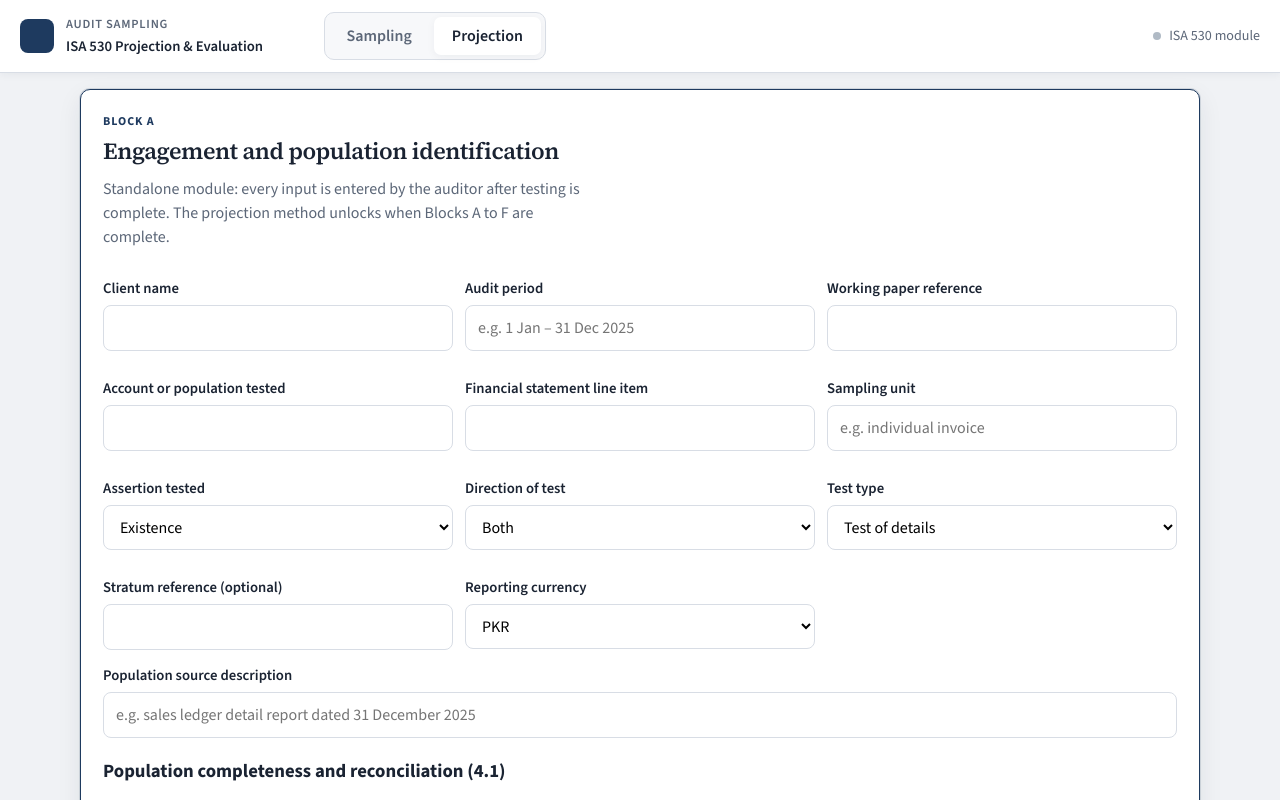
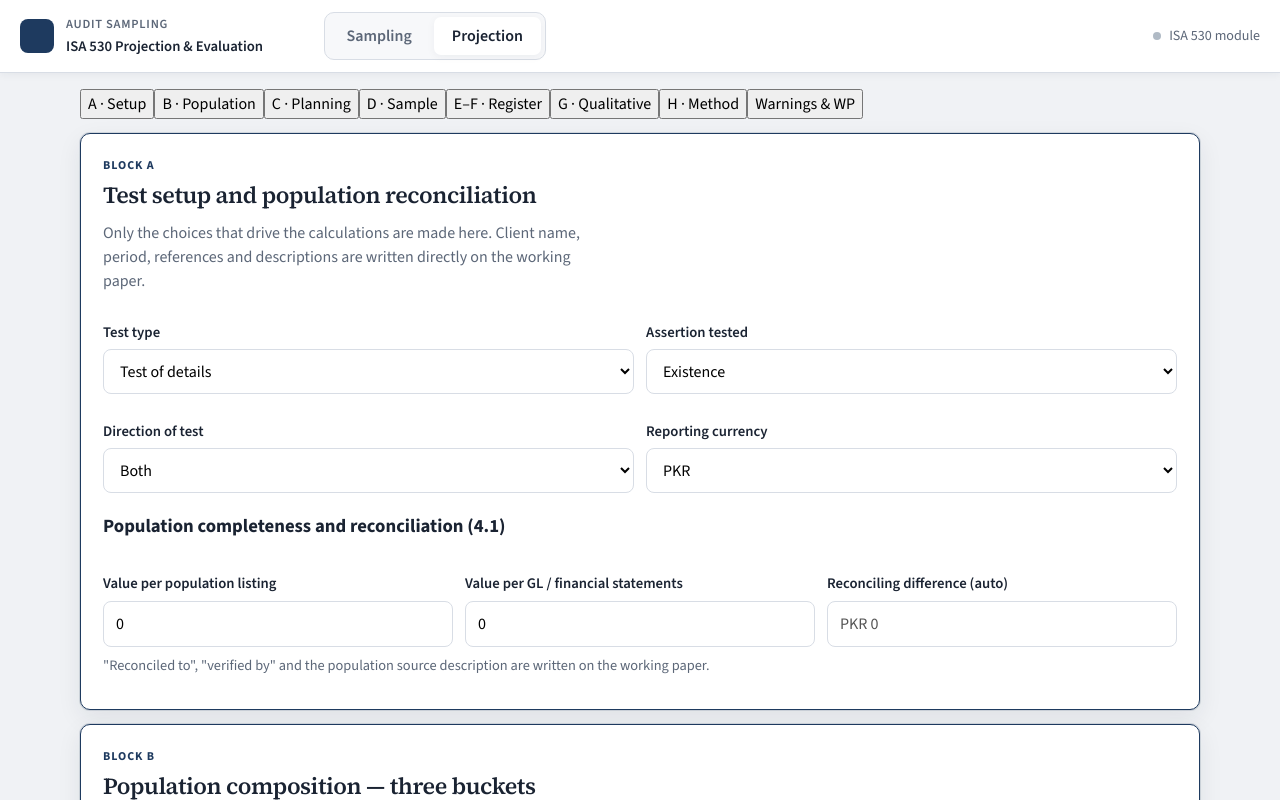
Before and after one commit to AbdulMajidtangri/SAMPLING-TOOL, a React (Vite) app: page / in a window 1280 px wide. Both pictures are taken after a click on the button "Projection". Shown: the top 800 px of the page. Built offline with nearby package versions, Linux system fonts and the light colour scheme.

Commit message:
feat: add quick navigation chips to ProjectionModule for improved user experience; refine mandatory fields validation and enhance input handling for better data integrity

```diff
--- a/src/components/ProjectionModule.tsx
+++ b/src/components/ProjectionModule.tsx
@@ -184,6 +184,18 @@ const BUCKET_LABELS: Record<RegisterBucket, string> = {
   specific: 'Specifically selected',
 }
 
+/** Quick navigation chips for the long input screen. */
+const PROJ_NAV: Array<[string, string]> = [
+  ['blockA', 'A · Setup'],
+  ['blockB', 'B · Population'],
+  ['blockC', 'C · Planning'],
+  ['blockD', 'D · Sample'],
+  ['blockE', 'E–F · Register'],
+  ['blockG', 'G · Qualitative'],
+  ['blockH', 'H · Method'],
+  ['validation', 'Warnings & WP'],
+]
+
 // ---------------------------------------------------------------------------
 // Component
 // ---------------------------------------------------------------------------
@@ -429,27 +441,11 @@ export default function ProjectionModule() {
   const hardBlocks: string[] = useMemo(() => {
     const blocks: string[] = []
 
-    // 1. Mandatory fields, Blocks A to H
+    // 1. Mandatory fields, Blocks A to H. Identification text, descriptions and
+    // narrative are written on the working paper and gate finalisation instead.
     const missing: string[] = []
-    if (!eng.clientName.trim()) missing.push('Client name')
-    if (!eng.auditPeriod.trim()) missing.push('Audit period')
-    if (!eng.wpReference.trim()) missing.push('Working paper reference')
-    if (!eng.accountTested.trim()) missing.push('Account or population tested')
-    if (!eng.fsLineItem.trim()) missing.push('Financial statement line item')
-    if (!eng.populationSource.trim()) missing.push('Population source description')
-    if (!eng.samplingUnit.trim()) missing.push('Sampling unit')
-    if (!recon.reconciledTo.trim()) missing.push('Population reconciled to')
-    if (!recon.verifiedBy.trim()) missing.push('Completeness verified by')
-    if (isDetails) {
-      if (!plan.tolerableMisstatementBasis.trim()) missing.push('Basis for tolerable misstatement')
-      if (plan.offsettingAppropriate === '') missing.push('Offsetting appropriate (yes/no)')
-      if (plan.offsettingAppropriate === 'no' && !plan.offsettingReason.trim())
-        missing.push('Offsetting reason')
-    } else {
-      if (!plan.tolerableDeviationRateBasis.trim()) missing.push('Basis for tolerable rate of deviation')
-    }
-    if (!plan.sampleSizeRationale.trim()) missing.push('Sample size rationale')
-    if (!sample.periodCovered.trim()) missing.push('Period covered by the sample')
+    if (isDetails && plan.offsettingAppropriate === '')
+      missing.push('Offsetting appropriate (yes/no)')
     if (missing.length) blocks.push(`Mandatory fields incomplete: ${missing.join(', ')}.`)
 
     // 2–3. Sample counts
@@ -554,9 +550,6 @@ export default function ProjectionModule() {
   // Blocks A–F gate for the method selector (Screen 1 rule)
   const methodSelectorLocked = useMemo(() => {
     return (
-      !eng.clientName.trim() ||
-      !eng.wpReference.trim() ||
-      !eng.accountTested.trim() ||
       comp.totalValue <= 0 ||
       comp.totalCount <= 0 ||
       residualValue < 0 ||
@@ -569,7 +562,7 @@ export default function ProjectionModule() {
       quality.noZeroValueItems.answer === '' ||
       quality.homogeneous.answer === ''
     )
-  }, [eng, comp, residualValue, residualCount, sample.itemCount, isDetails, plan, quality])
+  }, [comp, residualValue, residualCount, sample.itemCount, isDetails, plan, quality])
 
   // -------------------------------------------------------------------------
   // Soft warnings (14.2), each with a stable id so a response can be recorded
@@ -790,8 +783,25 @@ export default function ProjectionModule() {
 
   const missingNarrative: string[] = useMemo(() => {
     const gaps: string[] = []
+    if (!eng.clientName.trim()) gaps.push('Client name')
+    if (!eng.auditPeriod.trim()) gaps.push('Audit period')
+    if (!eng.wpReference.trim()) gaps.push('Working paper reference')
+    if (!eng.accountTested.trim()) gaps.push('Account or population tested')
+    if (!eng.fsLineItem.trim()) gaps.push('Financial statement line item')
+    if (!eng.samplingUnit.trim()) gaps.push('Sampling unit')
+    if (!eng.populationSource.trim()) gaps.push('Population source description')
+    if (!recon.reconciledTo.trim()) gaps.push('Population reconciled to')
+    if (!recon.verifiedBy.trim()) gaps.push('Completeness verified by')
+    if (!sample.periodCovered.trim()) gaps.push('Period covered by the sample')
     if (method !== '' && !signOff.methodSelectionReason.trim())
       gaps.push('Reason for method selection')
+    if (isDetails && !plan.tolerableMisstatementBasis.trim())
+      gaps.push('Basis for tolerable misstatement')
+    if (!isDetails && !plan.tolerableDeviationRateBasis.trim())
+      gaps.push('Basis for tolerable rate of deviation')
+    if (!plan.sampleSizeRationale.trim()) gaps.push('Sample size rationale')
+    if (isDetails && plan.offsettingAppropriate === 'no' && !plan.offsettingReason.trim())
+      gaps.push('Offsetting reason')
     if (
       (agg.sampleMisstatementCount > 0 || sampleDeviations > 0) &&
       !qual.natureAndCause.trim()
@@ -808,7 +818,7 @@ export default function ProjectionModule() {
     if (!signOff.preparedBy.trim()) gaps.push('Preparer signature')
     if (!signOff.reviewedBy.trim()) gaps.push('Reviewer signature')
     return gaps
-  }, [method, signOff, agg.sampleMisstatementCount, sampleDeviations, qual.natureAndCause, qual.escalationResponse, fraudPresent, warnings, warningResponses, hardTriggers.length])
+  }, [eng, recon.reconciledTo, recon.verifiedBy, sample.periodCovered, method, signOff, isDetails, plan.tolerableMisstatementBasis, plan.tolerableDeviationRateBasis, plan.sampleSizeRationale, plan.offsettingAppropriate, plan.offsettingReason, agg.sampleMisstatementCount, sampleDeviations, qual.natureAndCause, qual.escalationResponse, fraudPresent, warnings, warningResponses, hardTriggers.length])
 
   // -------------------------------------------------------------------------
   // Anomaly editor
@@ -1065,15 +1075,42 @@ export default function ProjectionModule() {
                   <strong>Performance materiality:</strong> {fmtNum(plan.performanceMateriality)} ·{' '}
                   <strong>Tolerable misstatement:</strong> {fmtNum(plan.tolerableMisstatement)}
                 </p>
-                <p><strong>Basis:</strong> {plan.tolerableMisstatementBasis || '—'}</p>
+                <div className="screen-only">
+                  <label>Basis for tolerable misstatement (completed by the auditor)</label>
+                  <textarea
+                    rows={2}
+                    value={plan.tolerableMisstatementBasis}
+                    disabled={signOff.finalized}
+                    onChange={(e) =>
+                      setPlan((p) => ({ ...p, tolerableMisstatementBasis: e.target.value }))
+                    }
+                  />
+                </div>
+                <p className="print-only"><strong>Basis:</strong> {plan.tolerableMisstatementBasis || '—'}</p>
                 <p>
                   <strong>Expected misstatement used in sizing:</strong>{' '}
                   {fmtNum(plan.expectedMisstatement)}
                 </p>
                 <p>
                   <strong>Offsetting appropriate:</strong> {plan.offsettingAppropriate || '—'}
-                  {plan.offsettingReason ? ` — ${plan.offsettingReason}` : ''}
                 </p>
+                {plan.offsettingAppropriate !== '' && (
+                  <>
+                    <div className="screen-only">
+                      <label>Reason for the offsetting decision (completed by the auditor)</label>
+                      <input
+                        value={plan.offsettingReason}
+                        disabled={signOff.finalized}
+                        onChange={(e) =>
+                          setPlan((p) => ({ ...p, offsettingReason: e.target.value }))
+                        }
+                      />
+                    </div>
+                    <p className="print-only">
+                      <strong>Reason (offsetting):</strong> {plan.offsettingReason || '—'}
+                    </p>
+                  </>
+                )}
               </>
             ) : (
               <>
@@ -1082,12 +1119,36 @@ export default function ProjectionModule() {
                   {plan.tolerableDeviationRatePct.toFixed(2)}% ·{' '}
                   <strong>Expected rate:</strong> {plan.expectedDeviationRatePct.toFixed(2)}%
                 </p>
-                <p><strong>Basis:</strong> {plan.tolerableDeviationRateBasis || '—'}</p>
+                <div className="screen-only">
+                  <label>Basis for tolerable rate of deviation (completed by the auditor)</label>
+                  <textarea
+                    rows={2}
+                    value={plan.tolerableDeviationRateBasis}
+                    disabled={signOff.finalized}
+                    onChange={(e) =>
+                      setPlan((p) => ({ ...p, tolerableDeviationRateBasis: e.target.value }))
+                    }
+                  />
+                </div>
+                <p className="print-only"><strong>Basis:</strong> {plan.tolerableDeviationRateBasis || '—'}</p>
               </>
             )}
             <p>
-              <strong>Basis for sample size:</strong> {plan.sampleSizeBasis} —{' '}
-              {plan.sampleSizeRationale || '—'}
+              <strong>Basis for sample size:</strong> {plan.sampleSizeBasis}
+            </p>
+            <div className="screen-only">
+              <label>Sample size rationale (completed by the auditor)</label>
+              <textarea
+                rows={2}
+                value={plan.sampleSizeRationale}
+                disabled={signOff.finalized}
+                onChange={(e) =>
+                  setPlan((p) => ({ ...p, sampleSizeRationale: e.target.value }))
+                }
+              />
+            </div>
+            <p className="print-only">
+              <strong>Sample size rationale:</strong> {plan.sampleSizeRationale || '—'}
             </p>
             <p>
               <strong>Selection method:</strong>{' '}
@@ -1550,59 +1611,37 @@ export default function ProjectionModule() {
   return (
     <div className="workspace-layout proj-layout">
       <main className="workspace-main proj-main">
+        {/* Block navigator */}
+        <nav className="proj-block-nav no-print" aria-label="Projection blocks">
+          {PROJ_NAV.map(([id, label]) => (
+            <button
+              key={id}
+              type="button"
+              onClick={() =>
+                document
+                  .getElementById(`proj-${id}`)
+                  ?.scrollIntoView({ behavior: 'smooth', block: 'start' })
+              }
+            >
+              {label}
+            </button>
+          ))}
+        </nav>
+
         {/* Block A */}
-        <section className="ws-card is-active">
+        <section className="ws-card is-active" id="proj-blockA">
           <div className="ws-card-head">
             <div>
               <p className="section-kicker">Block A</p>
-              <h2>Engagement and population identification</h2>
+              <h2>Test setup and population reconciliation</h2>
               <p className="section-lead">
-                Standalone module: every input is entered by the auditor after testing is
-                complete. The projection method unlocks when Blocks A to F are complete.
+                Only the choices that drive the calculations are made here. Client name,
+                period, references and descriptions are written directly on the working
+                paper.
               </p>
             </div>
           </div>
-          <div className="form-grid grid-3">
-            <div>
-              <label>Client name</label>
-              <input value={eng.clientName} onChange={(e) => setEng((p) => ({ ...p, clientName: e.target.value }))} />
-            </div>
-            <div>
-              <label>Audit period</label>
-              <input placeholder="e.g. 1 Jan – 31 Dec 2025" value={eng.auditPeriod} onChange={(e) => setEng((p) => ({ ...p, auditPeriod: e.target.value }))} />
-            </div>
-            <div>
-              <label>Working paper reference</label>
-              <input value={eng.wpReference} onChange={(e) => setEng((p) => ({ ...p, wpReference: e.target.value }))} />
-            </div>
-            <div>
-              <label>Account or population tested</label>
-              <input value={eng.accountTested} onChange={(e) => setEng((p) => ({ ...p, accountTested: e.target.value }))} />
-            </div>
-            <div>
-              <label>Financial statement line item</label>
-              <input value={eng.fsLineItem} onChange={(e) => setEng((p) => ({ ...p, fsLineItem: e.target.value }))} />
-            </div>
-            <div>
-              <label>Sampling unit</label>
-              <input placeholder="e.g. individual invoice" value={eng.samplingUnit} onChange={(e) => setEng((p) => ({ ...p, samplingUnit: e.target.value }))} />
-            </div>
-            <div>
-              <label>Assertion tested</label>
-              <select value={eng.assertion} onChange={(e) => setEng((p) => ({ ...p, assertion: e.target.value }))}>
-                {PROJ_ASSERTIONS.map((a) => (
-                  <option key={a} value={a}>{a}</option>
-                ))}
-              </select>
-            </div>
-            <div>
-              <label>Direction of test</label>
-              <select value={eng.direction} onChange={(e) => setEng((p) => ({ ...p, direction: e.target.value as ProjDirection }))}>
-                <option>Overstatement</option>
-                <option>Understatement</option>
-                <option>Both</option>
-              </select>
-            </div>
+          <div className="form-grid grid-2">
             <div>
               <label>Test type</label>
               <select
@@ -1618,8 +1657,20 @@ export default function ProjectionModule() {
               </select>
             </div>
             <div>
-              <label>Stratum reference (optional)</label>
-              <input value={eng.stratumRef} onChange={(e) => setEng((p) => ({ ...p, stratumRef: e.target.value }))} />
+              <label>Assertion tested</label>
+              <select value={eng.assertion} onChange={(e) => setEng((p) => ({ ...p, assertion: e.target.value }))}>
+                {PROJ_ASSERTIONS.map((a) => (
+                  <option key={a} value={a}>{a}</option>
+                ))}
+              </select>
+            </div>
+            <div>
+              <label>Direction of test</label>
+              <select value={eng.direction} onChange={(e) => setEng((p) => ({ ...p, direction: e.target.value as ProjDirection }))}>
+                <option>Overstatement</option>
+                <option>Understatement</option>
+                <option>Both</option>
+              </select>
             </div>
             <div>
               <label>Reporting currency</label>
@@ -1630,20 +1681,10 @@ export default function ProjectionModule() {
               </select>
             </div>
           </div>
-          <label>Population source description</label>
-          <input
-            placeholder="e.g. sales ledger detail report dated 31 December 2025"
-            value={eng.populationSource}
-            onChange={(e) => setEng((p) => ({ ...p, populationSource: e.target.value }))}
-          />
 
           <h3>Population completeness and reconciliation (4.1)</h3>
           <div className="form-grid grid-3">
             <div>
-              <label>Population reconciled to</label>
-              <input value={recon.reconciledTo} onChange={(e) => setRecon((p) => ({ ...p, reconciledTo: e.target.value }))} />
-            </div>
-            <div>
               <label>Value per population listing</label>
               <NumberTextInput integer={false} value={recon.valuePerListing} onValueChange={(v) => setRecon((p) => ({ ...p, valuePerListing: v }))} />
             </div>
@@ -1654,14 +1695,6 @@ export default function ProjectionModule() {
             <div>
               <label>Reconciling difference (auto)</label>
               <input value={fmtNum(reconDifference)} readOnly disabled />
-            </div>
-            <div>
-              <label>Completeness verified by</label>
-              <input value={recon.verifiedBy} onChange={(e) => setRecon((p) => ({ ...p, verifiedBy: e.target.value }))} />
-            </div>
-            <div>
-              <label>Date verified</label>
-              <input type="date" value={recon.verifiedDate} onChange={(e) => setRecon((p) => ({ ...p, verifiedDate: e.target.value }))} />
             </div>
           </div>
           {reconDifference !== 0 && (
@@ -1670,10 +1703,14 @@ export default function ProjectionModule() {
               <textarea rows={2} value={recon.explanation} onChange={(e) => setRecon((p) => ({ ...p, explanation: e.target.value }))} />
             </>
           )}
+          <p className="hint">
+            "Reconciled to", "verified by" and the population source description are written
+            on the working paper.
+          </p>
         </section>
 
         {/* Block B */}
-        <section className="ws-card is-active">
+        <section className="ws-card is-active" id="proj-blockB">
           <div className="ws-card-head">
             <div>
               <p className="section-kicker">Block B</p>
@@ -1762,7 +1799,7 @@ export default function ProjectionModule() {
         </section>
 
         {/* Block C */}
-        <section className="ws-card is-active">
+        <section className="ws-card is-active" id="proj-blockC">
           <div className="ws-card-head">
             <div>
               <p className="section-kicker">Block C</p>
@@ -1834,18 +1871,6 @@ export default function ProjectionModule() {
             </div>
           )}
 
-          {isDetails ? (
-            <>
-              <label>Basis for tolerable misstatement</label>
-              <textarea rows={2} value={plan.tolerableMisstatementBasis} onChange={(e) => setPlan((p) => ({ ...p, tolerableMisstatementBasis: e.target.value }))} />
-            </>
-          ) : (
-            <>
-              <label>Basis for tolerable rate of deviation</label>
-              <textarea rows={2} value={plan.tolerableDeviationRateBasis} onChange={(e) => setPlan((p) => ({ ...p, tolerableDeviationRateBasis: e.target.value }))} />
-            </>
-          )}
-
           <div className="form-grid grid-2">
             <div>
               <label>Basis for sample size</label>
@@ -1866,21 +1891,17 @@ export default function ProjectionModule() {
               </div>
             )}
           </div>
-          {isDetails && plan.offsettingAppropriate !== '' && (
-            <>
-              <label>Reason (offsetting)</label>
-              <input value={plan.offsettingReason} onChange={(e) => setPlan((p) => ({ ...p, offsettingReason: e.target.value }))} />
-            </>
-          )}
-          <label>Sample size rationale</label>
-          <textarea rows={2} value={plan.sampleSizeRationale} onChange={(e) => setPlan((p) => ({ ...p, sampleSizeRationale: e.target.value }))} />
+          <p className="hint">
+            The written narrative — basis for the tolerable limit, sample size rationale and
+            the offsetting reason — is completed directly on the working paper.
+          </p>
           {isDetails && plan.performanceMateriality > 0 && plan.tolerableMisstatement > plan.performanceMateriality && (
             <div className="banner error">Tolerable misstatement may not exceed performance materiality.</div>
           )}
         </section>
 
         {/* Block D */}
-        <section className="ws-card is-active">
+        <section className="ws-card is-active" id="proj-blockD">
           <div className="ws-card-head">
             <div>
               <p className="section-kicker">Block D</p>
@@ -1904,11 +1925,10 @@ export default function ProjectionModule() {
                 <NumberTextInput integer={false} value={sample.auditedValueTotal} onValueChange={(v) => setSample((p) => ({ ...p, auditedValueTotal: v }))} />
               </div>
             )}
-            <div>
-              <label>Date range / period covered by the sample</label>
-              <input value={sample.periodCovered} onChange={(e) => setSample((p) => ({ ...p, periodCovered: e.target.value }))} />
-            </div>
           </div>
+          <p className="hint">
+            The date range covered by the sample is written on the working paper.
+          </p>
           <label className="check-row">
             <input type="checkbox" checked={sample.drawnFromResidualConfirmed} onChange={(e) => setSample((p) => ({ ...p, drawnFromResidualConfirmed: e.target.checked }))} />
             <span>I confirm the sample was drawn only from the residual population.</span>
@@ -1920,7 +1940,7 @@ export default function ProjectionModule() {
         </section>
 
         {/* Block E */}
-        <section className="ws-card is-active">
+        <section className="ws-card is-active" id="proj-blockE">
           <div className="ws-card-head">
             <div>
               <p className="section-kicker">Blocks E–F</p>
@@ -2091,7 +2111,7 @@ export default function ProjectionModule() {
         </section>
 
         {/* Block G */}
-        <section className="ws-card is-active">
+        <section className="ws-card is-active" id="proj-blockG">
           <div className="ws-card-head">
             <div>
               <p className="section-kicker">Block G</p>
@@ -2118,7 +2138,7 @@ export default function ProjectionModule() {
         </section>
 
         {/* Block H */}
-        <section className="ws-card is-active">
+        <section className="ws-card is-active" id="proj-blockH">
           <div className="ws-card-head">
             <div>
               <p className="section-kicker">Block H</p>
@@ -2219,7 +2239,7 @@ export default function ProjectionModule() {
         </section>
 
         {/* Warnings + generate */}
-        <section className="ws-card is-active">
+        <section className="ws-card is-active" id="proj-validation">
           <div className="ws-card-head">
             <div>
               <p className="section-kicker">Validation</p>
```
